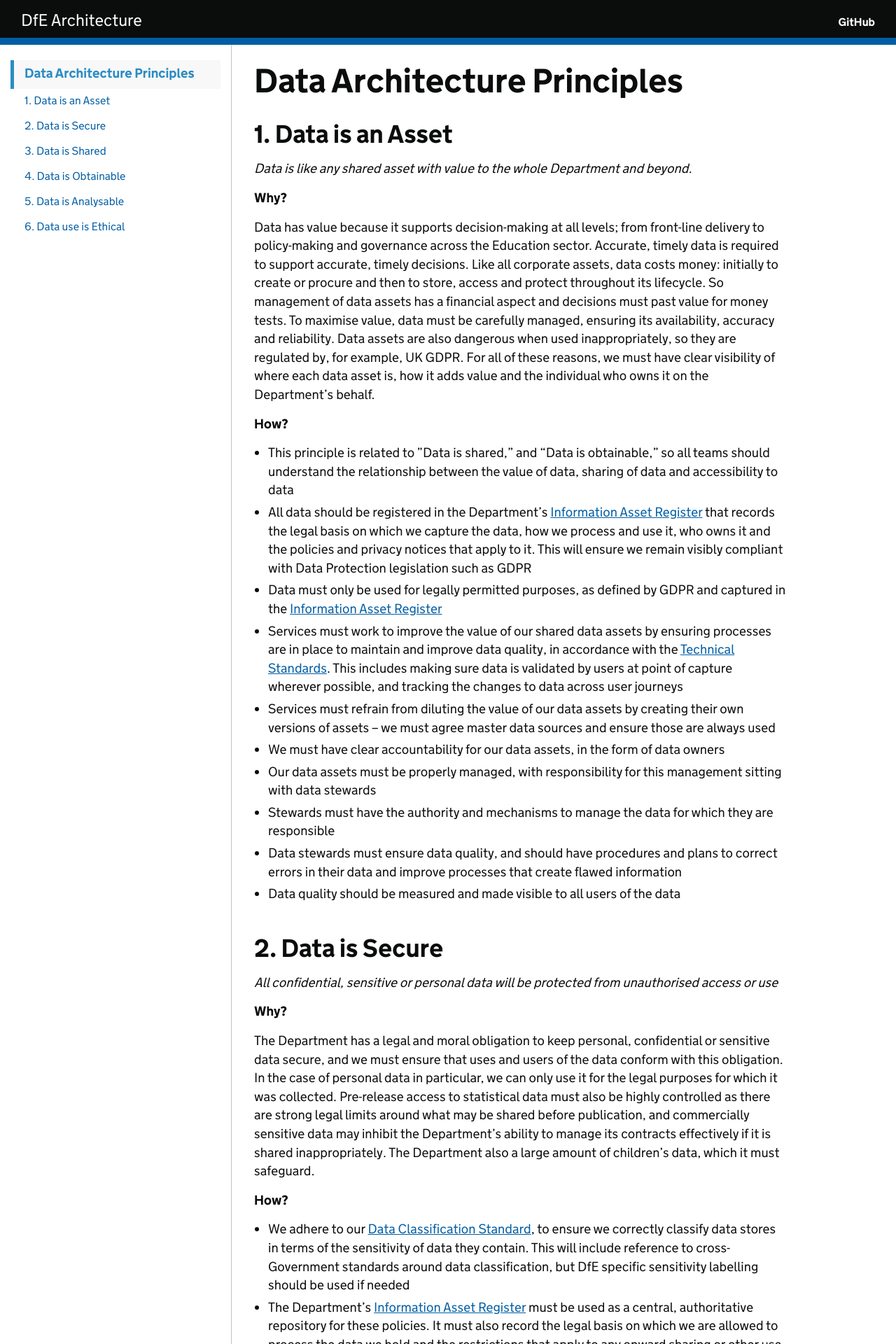
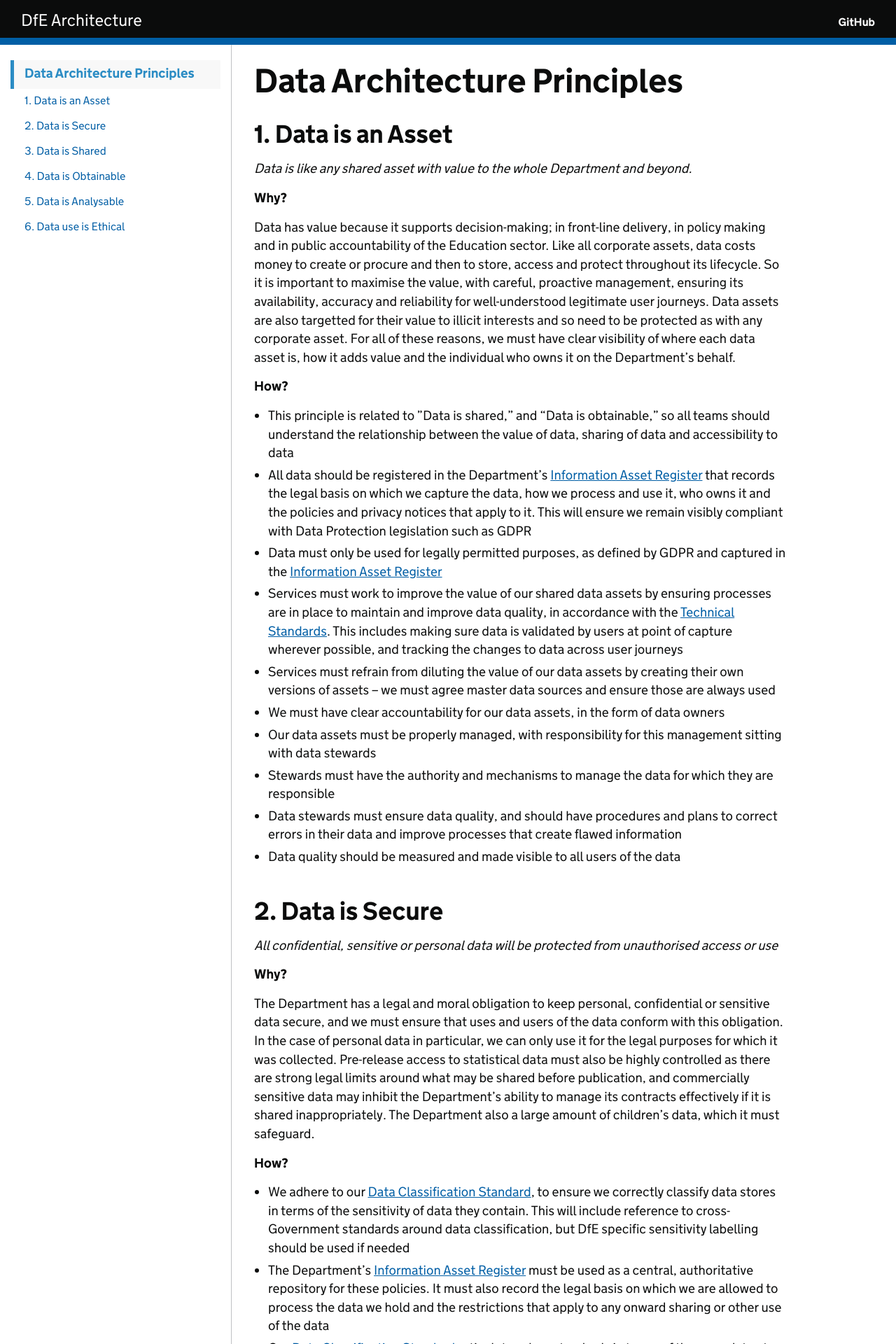
Before and after one commit to DFE-Digital/architecture, a Jekyll site: the page built from principles/data-architecture-principles.md, in a window 1280 px wide. Shown: the top 1920 px of the page at 70% size. Built offline with Jekyll 4.4.1, drawn with Linux system fonts in a browser that asks for light colours; our own code applies the rules of GitHub Pages for plain Markdown files; some of the changed text lies outside the part shown.

Commit message:
Update data-architecture-principles.md
Tightening the Why on the Data is an Asset principle

```diff
--- a/principles/data-architecture-principles.md
+++ b/principles/data-architecture-principles.md
@@ -10,7 +10,7 @@ _Data is like any shared asset with value to the whole Department and beyond._
 
 __Why?__
 
-Data has value because it supports decision-making at all levels; from front-line delivery to policy-making and governance across the Education sector. Accurate, timely data is required to support accurate, timely decisions. Like all corporate assets, data costs money: initially to create or procure and then to store, access and protect throughout its lifecycle. So management of data assets has a financial aspect and decisions must past value for money tests. To maximise value, data must be carefully managed, ensuring its availability, accuracy and reliability. Data assets are also dangerous when used inappropriately, so they are regulated by, for example, UK GDPR. For all of these reasons, we must have clear visibility of where each data asset is, how it adds value and the individual who owns it on the Department’s behalf.
+Data has value because it supports decision-making; in front-line delivery, in policy making and in public accountability of the Education sector. Like all corporate assets, data costs money to create or procure and then to store, access and protect throughout its lifecycle. So it is important to maximise the value, with careful, proactive management, ensuring its availability, accuracy and reliability for well-understood legitimate user journeys. Data assets are also targetted for their value to illicit interests and so need to be protected as with any corporate asset. For all of these reasons, we must have clear visibility of where each data asset is, how it adds value and the individual who owns it on the Department’s behalf.
 
 __How?__
 
```
